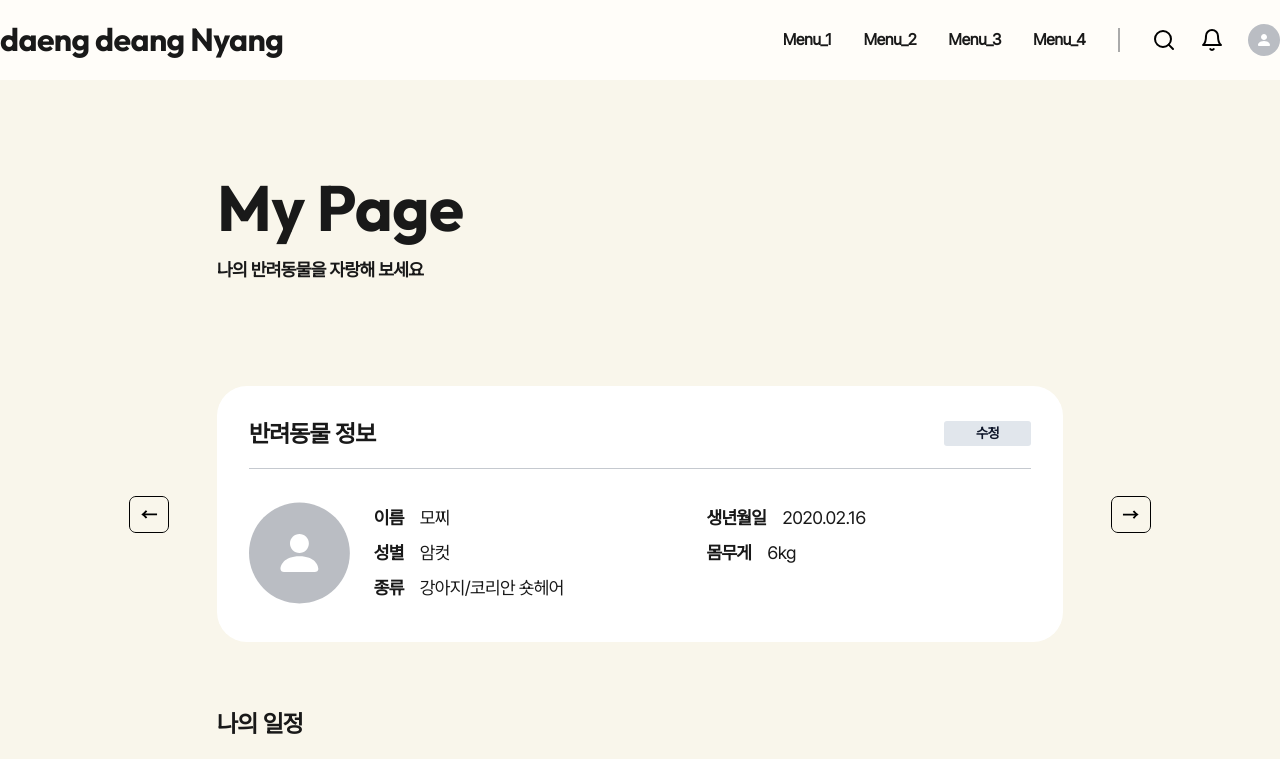
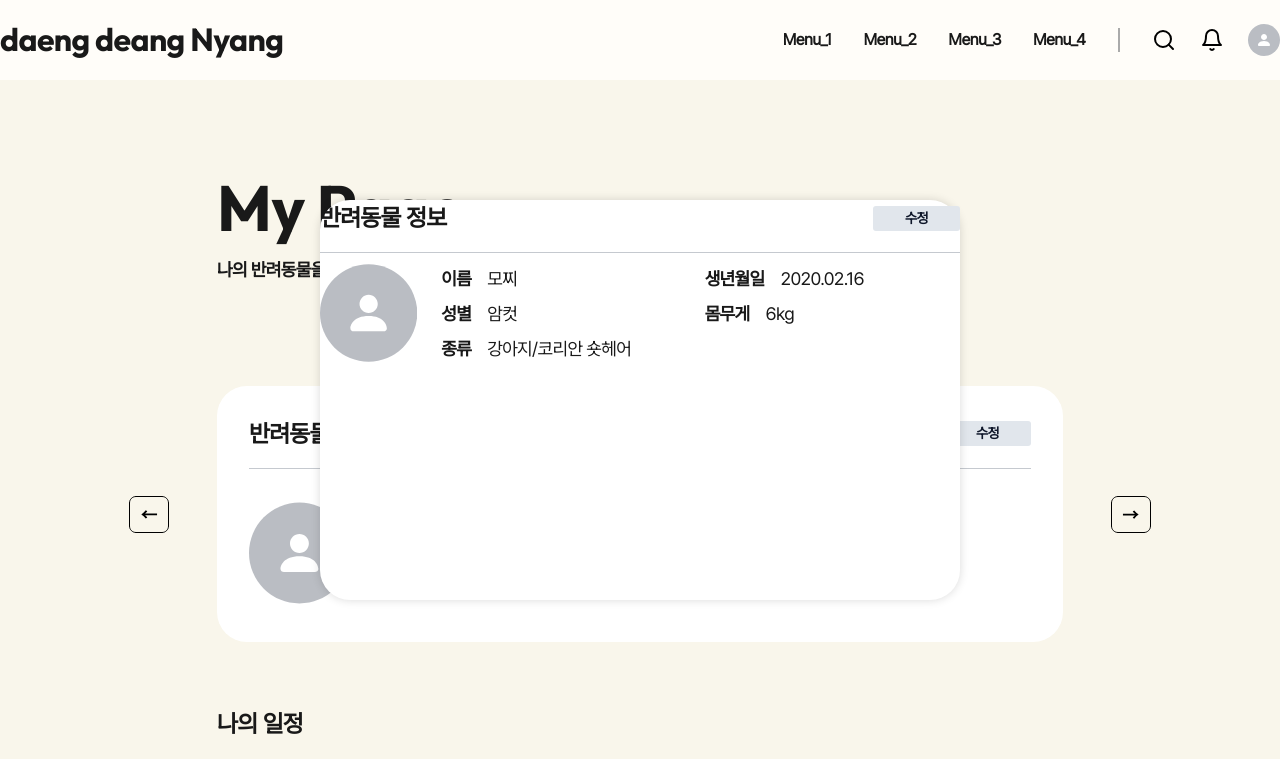
Before and after one commit to LeeDongTak/daeng-daeng-nyang, a Next.js app: page /profile in a window 1280 px wide. Shown: the top 759 px of the page. Built offline with nearby package versions, Linux system fonts and the light colour scheme.

Commit message:
🎉update: 반려동물 정보 수정모달 생성
반려동물의 수정모달을 말들기 시작하였습니다.

```diff
--- a/src/components/profile/Profile.tsx
+++ b/src/components/profile/Profile.tsx
@@ -1,6 +1,7 @@
 import { cn } from '@/lib/utils';
 import MyGallery from './my-gallery/MyGallery';
 import PetList from './pet-list/PetList';
+import PetUpdateModal from './pet-update-modal/PetUpdateModal';
 import ProfileTitle from './profile-title/ProfileTitle';
 import Schedule from './schedule/Schedule';
 
@@ -16,6 +17,7 @@ const Profile = () => {
         <PetList />
         <Schedule />
         <MyGallery />
+        <PetUpdateModal />
       </div>
     </div>
   );
--- /dev/null
+++ b/src/components/profile/pet-update-modal/PetUpdateModal.tsx
@@ -0,0 +1,49 @@
+import Title from '@/components/common/Title';
+import { Button } from '@/components/ui/button';
+import { cn } from '@/lib/utils';
+import Avatar from '../../../../public/icons/avatar.svg';
+
+const PetUpdateModal = () => {
+  const PET_INFO_GROUP = {
+    name: ['이름', '모찌'],
+    birthDate: ['생년월일', '2020.02.16'],
+    gender: ['성별', '암컷'],
+    weight: ['몸무게', '6kg'],
+    breed: ['종류', '강아지/코리안 숏헤어'],
+  };
+  return (
+    <div
+      className={cn(
+        `fixed z-[500] top-[calc(50%-25%)] left-[calc(50%-25%)] w-[50%] h-[50%]
+         bg-white shadow-[0_0_1rem_0_rgba(0,0,0,0.15)]
+         rounded-[3rem]`,
+      )}
+    >
+      <div
+        className={cn(
+          'flex justify-between items-center w-[100%] pb-[1.6rem] border-solid border-b-[1px] border-[#C5C9CF]',
+        )}
+      >
+        <Title level={5} className="text-[2.4rem] h-auto m-0 font-[600]" text="반려동물 정보" />
+        <Button type="button" variant={'update'} text="수정" />
+      </div>
+      <div className={cn('flex justify-start items-center w-[100%] gap-[2.4rem]')}>
+        <div className={cn('w-[12rem] h-[12rem] rounded-[50%]')}>
+          <Avatar width={'100%'} height={'100%'} />
+        </div>
+        <div className={cn('flex flex-wrap justify-start items-start w-[100%] text-[1.8rem] font-[400] gap-[0.8rem]')}>
+          {Object.values(PET_INFO_GROUP).map(item => {
+            return (
+              <div className={cn('w-[calc(50%-0.4rem)]')} key={item[0]}>
+                <span className={cn('font-[600] mr-[1.6rem]')}>{item[0]}</span>
+                <span>{item[1]}</span>
+              </div>
+            );
+          })}
+        </div>
+      </div>
+    </div>
+  );
+};
+
+export default PetUpdateModal;
```
